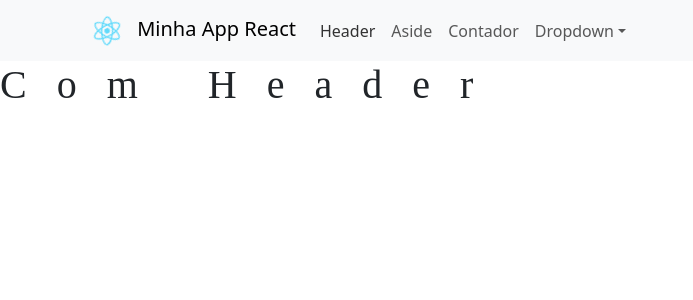
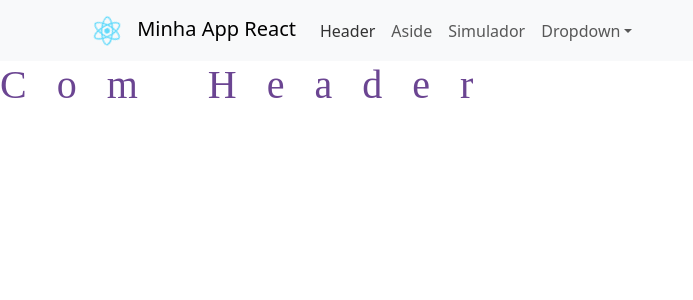
Before and after one commit to Freesz0/React, a React (Create React App) app in the folder primeiroprojetodwfe/: page / in a window 1280 px wide. Both pictures are taken after a click on the button "Header". Shown: the top 300 px of the page, without its empty margins (0-693 px from the left). Built offline with nearby package versions, Linux system fonts and the light colour scheme.

Commit message:
Arquivos CSS criados pras paginas sem

```diff
--- a/primeiroprojetodwfe/src/App.js
+++ b/primeiroprojetodwfe/src/App.js
@@ -24,7 +24,7 @@ function App() {
             <Nav className="me-auto">
               <Nav.Link onClick={() => setMenu(1)}>Header</Nav.Link>
               <Nav.Link onClick={() => setMenu(2)}>Aside</Nav.Link>
-              <Nav.Link onClick={() => setMenu(3)}>Contador</Nav.Link>
+              <Nav.Link onClick={() => setMenu(3)}>Simulador</Nav.Link>
               <NavDropdown title="Dropdown" id="basic-nav-dropdown">
                 <NavDropdown.Item onClick={() => setMenu(4)}>Main</NavDropdown.Item>
                 <NavDropdown.Item onClick={() => setMenu(5)}>Footer</NavDropdown.Item>
--- /dev/null
+++ b/primeiroprojetodwfe/src/Aside.css
@@ -0,0 +1,6 @@
+.aside h1 {
+    font-family: 'Times New Roman', sans-serif;
+    font-weight: bold;
+    letter-spacing: normal;
+    color: red
+}
--- a/primeiroprojetodwfe/src/Aside.js
+++ b/primeiroprojetodwfe/src/Aside.js
@@ -1,12 +1,17 @@
 import React from "react";
+import './Aside.css';
+
+
 
 function Aside() {
     return (
-
-       <div class="btn-group" role="group" aria-label="Basic mixed styles example">
-            <button type="button" class="btn btn-danger">Perigo</button>
-            <button type="button" class="btn btn-warning">Atenção</button>
-            <button type="button" class="btn btn-success">Sucesso</button>
+        <div className='aside'>
+            <h1>FOOTER</h1>
+            <div class="btn-group" role="group" aria-label="Basic mixed styles example">
+                <button type="button" class="btn btn-danger">Perigo</button>
+                <button type="button" class="btn btn-warning">Atenção</button>
+                <button type="button" class="btn btn-success">Sucesso</button>
+            </div>
         </div>
     );
 }
--- /dev/null
+++ b/primeiroprojetodwfe/src/Footer.css
@@ -0,0 +1,5 @@
+.footer h1 {
+    font-family: Verdana, Geneva, Tahoma, sans-serif;
+    color: blue;
+    letter-spacing: normal
+}
--- a/primeiroprojetodwfe/src/Footer.js
+++ b/primeiroprojetodwfe/src/Footer.js
@@ -1,4 +1,5 @@
 import React, { useEffect, useState } from "react";
+import './Footer.css'
 
 function Footer(props) {
 
@@ -49,7 +50,8 @@ ternario
 
     return (
         contagem < 10 ? (
-            <div className="geral">
+            <div className="footer">
+                <h1>FOOTER</h1>
                 <div className="alert alert-primary" role="alert">
                     Rodapé Alerta!
 
--- a/primeiroprojetodwfe/src/Header.css
+++ b/primeiroprojetodwfe/src/Header.css
@@ -1,4 +1,4 @@
-h1 {
+.header {
   font-family: 'Times New Roman', monospace;
   letter-spacing: 30px;
   color: rgb(107, 69, 146);
--- a/primeiroprojetodwfe/src/Header.js
+++ b/primeiroprojetodwfe/src/Header.js
@@ -8,7 +8,7 @@ function Header(props) {
         )
     }else{
     return (
-        <h1> Com Header  </h1>
+        <h1 className='header'> Com Header  </h1>
     );
     }
 }
```
